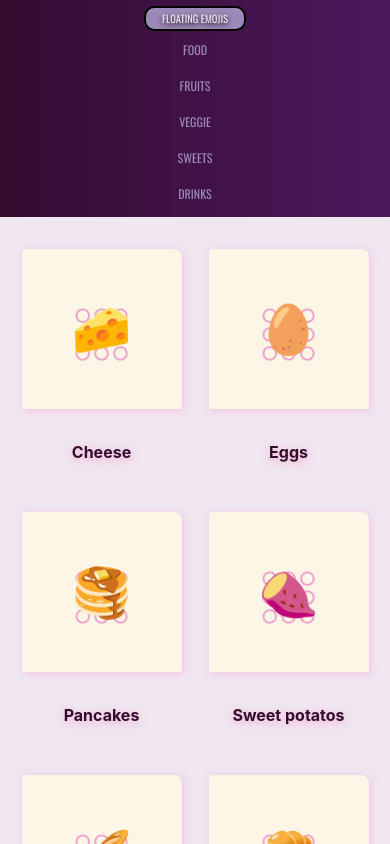
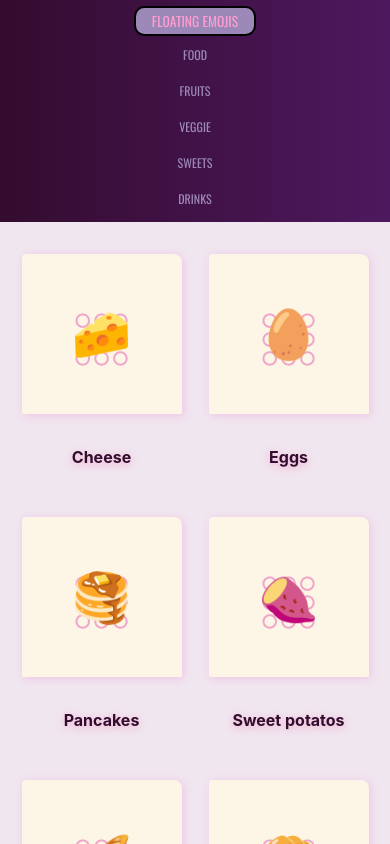
Before and after one commit to heartyhardy/floating-emojis, a React (Create React App) app: page / in a window 390 px wide. Shown: the top 844 px of the page. Built offline with nearby package versions, Linux system fonts and the light colour scheme.

Commit message:
Fixed style issues in filtered nav links

```diff
--- a/src/App.js
+++ b/src/App.js
@@ -21,6 +21,11 @@ class App extends Component {
 
   componentDidMount() {
     setTimeout(() => this.setState({ isLoading: false }), 1000);
+  }
+
+  componentDidUpdate()
+  {
+    console.log('updated');
   }
 
   render() {
--- a/src/components/navbar/Navbar.js
+++ b/src/components/navbar/Navbar.js
@@ -4,7 +4,7 @@ import style from './Navbar.module.css';
 const Navbar = (props) => (
     <nav className={style.main_nav}>
         <ul className={style.nav_elements}>
-            <li className={style.title} onClick={props.onFilter} category="all">{props.title}</li>
+            <li className={props.active!=='all' ? style.title : style.title_filtered} onClick={props.onFilter} category="all">{props.title}</li>
             <li className={style.nav_element}><button className={props.active!=='food' ? style.nav_link : style.nav_link_filtered} onClick={props.onFilter} category="food">FOOD</button></li>
             <li className={style.nav_element}><button className={props.active!=='fruits' ? style.nav_link : style.nav_link_filtered} onClick={props.onFilter} category="fruits">FRUITS</button></li>
             <li className={style.nav_element}><button className={style.nav_link}>VEGGIE</button></li>
--- a/src/components/navbar/Navbar.module.css
+++ b/src/components/navbar/Navbar.module.css
@@ -12,6 +12,17 @@
 .title:hover{
     color: #ff70bc;
     text-shadow: 0 2px 10px #9C89B8;
+    transition: all .5s linear;
+}
+
+.title_filtered{
+    font-family: 'Oswald', sans-serif;
+    font-size: 1.2rem;
+    color: #ff70bc;
+    text-shadow: 0 2px 10px #9C89B8;
+    padding: 0.5rem;
+    user-select: none;
+    cursor: pointer;
     transition: all .5s linear;
 }
 
@@ -93,7 +104,20 @@
     }
     .title:hover{
         color: #ff70bc;
+        text-shadow: 0 0.5rem 0.1rem #9C89B8;
+        transition: all .5s linear;
+    }
+    .title_filtered{
+        font-family: 'Oswald', sans-serif;
+        font-size: 0.85rem;
+        color: #ff9dd1;
         text-shadow: 0 2px 10px #9C89B8;
+        background-color: #9C89B8;
+        padding: 0.2rem 1rem 0.2rem 1rem;
+        border: 2px solid black;
+        border-radius: 0.65rem;
+        user-select: none;
+        cursor: pointer;
         transition: all .5s linear;
     }
     .nav_link {
@@ -103,6 +127,21 @@
         font-size: 0.75rem;
         cursor: pointer;
         transition: color .5s linear;
+    }
+    .nav_link_filtered {
+        background-color: transparent;
+        border: none;
+        outline-style: none;
+        color: #F0A6CA;
+        background-color: #9c89b880;
+        border-radius: 0.5rem;
+        border: 0.1rem solid #F0A6CA;
+        padding: 0.1rem 2rem 0.1rem 2rem;
+        text-shadow: 0 0.1rem 1rem #f0e6ef70;
+        text-decoration: none;
+        font-family: 'Oswald', sans-serif;
+        font-size: 0.8rem;
+        transition: all .5s linear;
     }
     .nav_link:active, .nav_link:hover {
         color: #F0A6CA;
```
